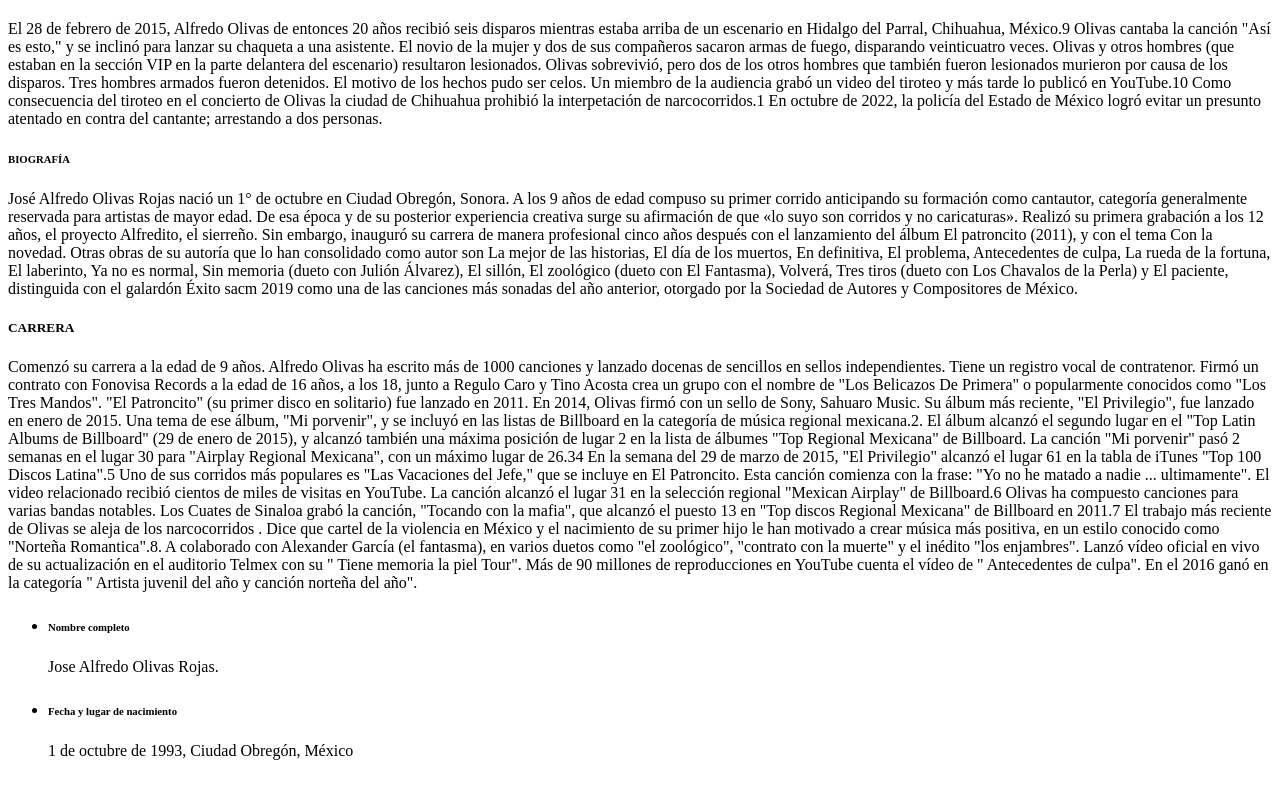
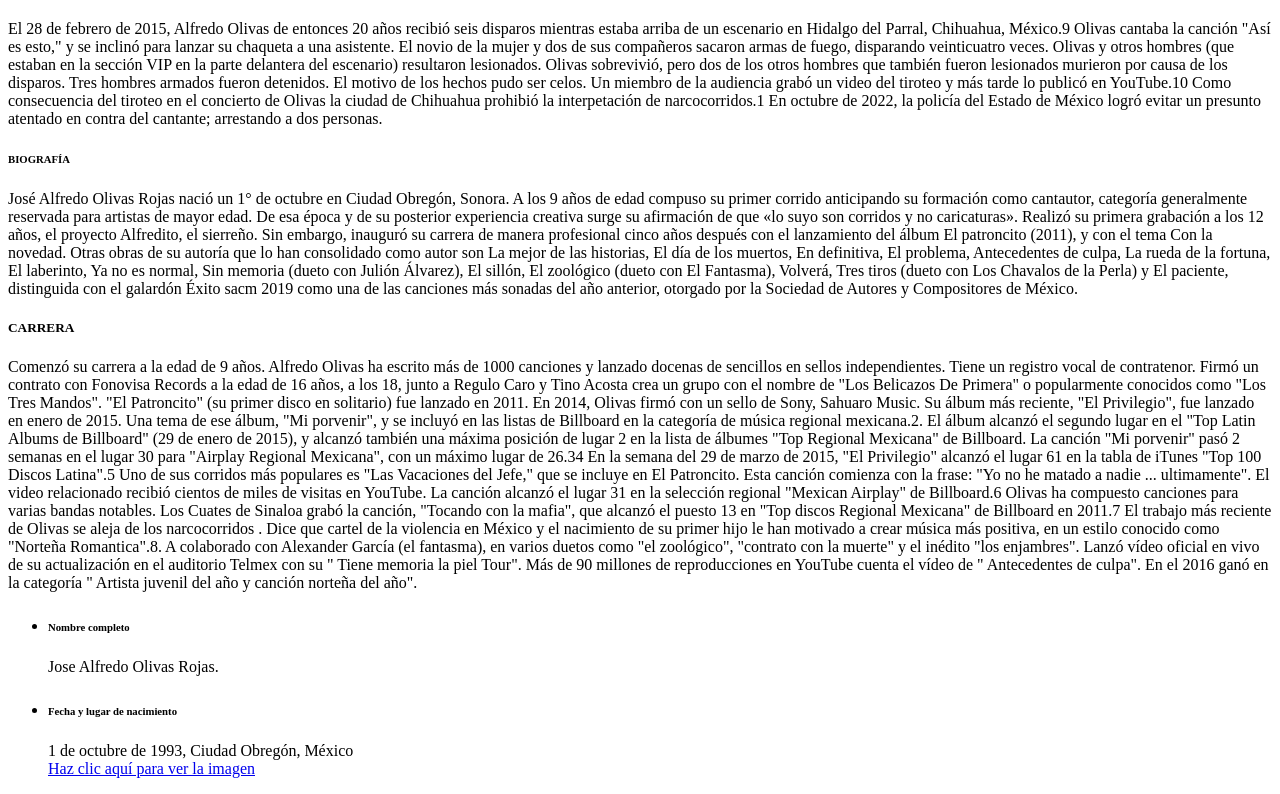
Before and after one commit to Keniesita/ALFREDOLIVAS, a plain HTML site: page index.html in a window 1280 px wide. Shown: the part 831-1625 px from the top of the page. Drawn offline with Linux system fonts and the light colour scheme.

Commit message:
Update index.html

```diff
--- a/index.html
+++ b/index.html
@@ -98,7 +98,8 @@ Jose Alfredo Olivas Rojas.</li>
 <li><h6>Fecha y lugar de nacimiento</h6>
  1 de octubre de 1993, Ciudad Obregón, México</li>
 
-<imghttps://images.app.goo.gl/TMApCZMW7fUHHsbs5</imghttps:>
+<a href="https://www.google.com/imgres?imgurl=https%3A%2F%2Fwww.debate.com.mx%2F__export%2F1685637119369%2Fsites%2Fdebate%2Fimg%2F2023%2F06%2F01%2Falfredito-olivas.jpg_423682103.jpg&tbnid=-Z0relIzAseDEM&vet=1&imgrefurl=https%3A%2F%2Fwww.debate.com.mx%2Fshow%2FAlfredito-Olivas-celebro-el-cumpleanos-numero-105-de-Vallarta-con-un-concierto-muy-especial-20230601-0085.html&docid=LsZ343NOUJ979M&w=1200&h=1200&source=sh%2Fx%2Fim%2Fm4%2F2&kgs=1a925aa5fea79d18&shem=abme%2Ctrie#vhid=-Z0relIzAseDEM&vssid=mosaic">Haz clic aquí para ver la imagen</a>
+
 </ul>
 </p>
 </body>
```
